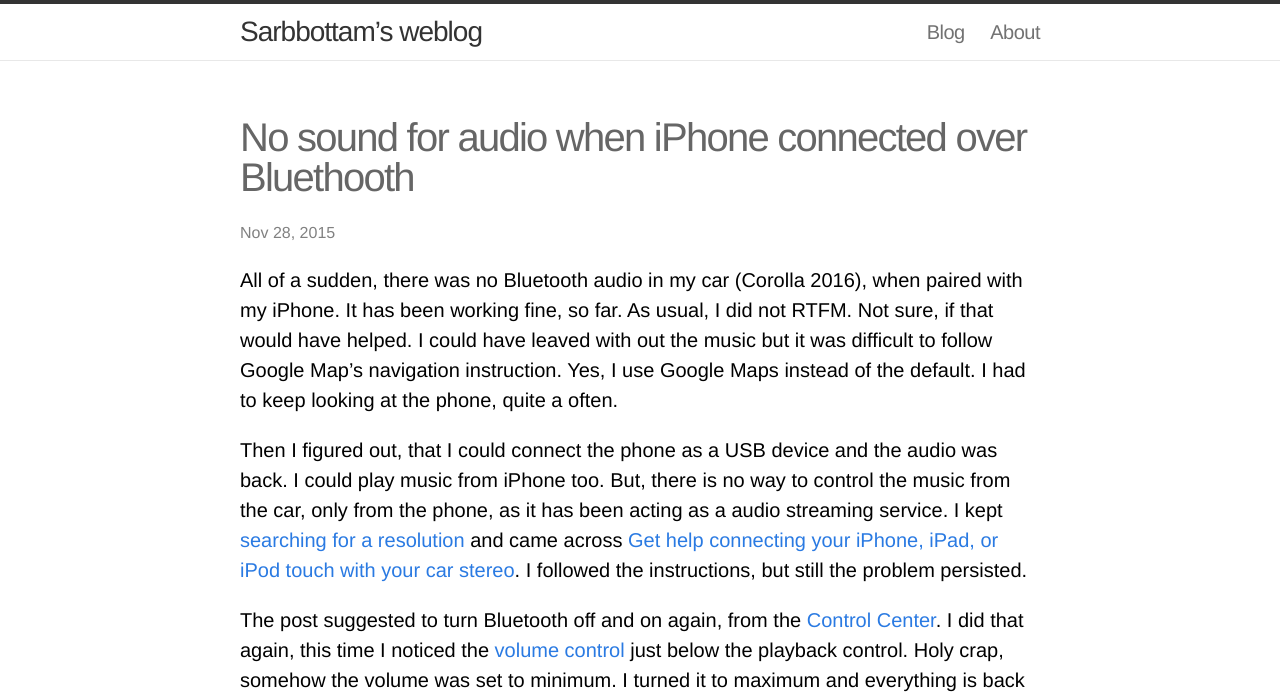
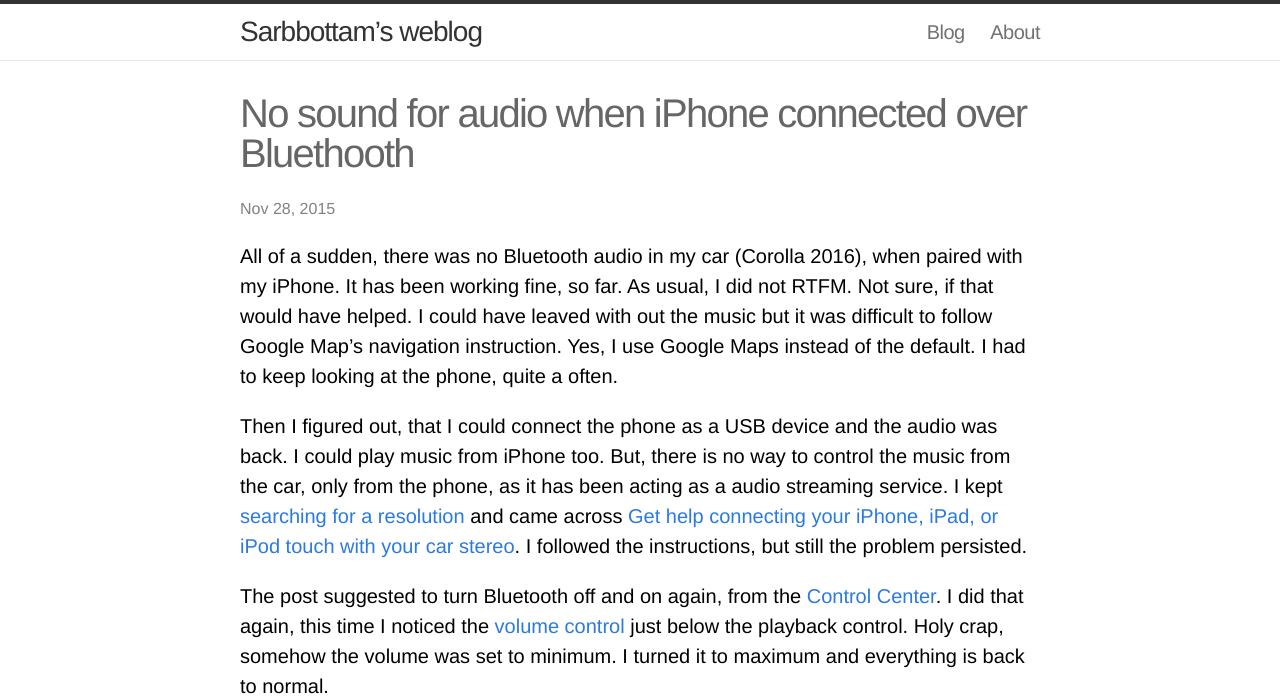
Before and after one commit to sarbbottam/sarbbottam.github.io, a Jekyll site: the page built from _posts/2015-11-28-bluetooth-audio-no-sound-iphone.md, in a window 1280 px wide. Shown: the top 700 px of the page. Built offline with Jekyll 4.4.1, drawn with Linux system fonts in a browser that asks for light colours; comment, search, counter and statistics services are not loaded; grey boxes are pictures that could not be loaded.

Commit message:
refactor(page heading): unified page heading display

```diff
--- a/_layouts/default.html
+++ b/_layouts/default.html
@@ -9,7 +9,11 @@
 
     <div class="page-content">
       <div class="wrap">
-      <h1>{{ page.heading }}</h1>
+      {% assign title = page.title %}
+      {% if page.heading %}
+      {% assign title = page.heading %}
+      {% endif %}
+      <h1>{{ title }}</h1>
       {{ content }}
       </div>
     </div>
--- a/_layouts/post.html
+++ b/_layouts/post.html
@@ -3,7 +3,6 @@
 ---
 <div class="post">
 
-  <h1>{{ page.title }}</h1>
   <p class="post-date">{{ page.date | date: "%b %-d, %Y" }}{% if page.author %} • {{ page.author }}{% endif %}{% if page.meta %} • {{ page.meta }}{% endif %}</p>
 
   <article class="post-content">
```
